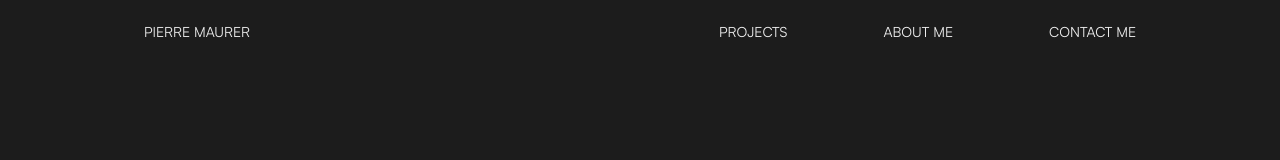
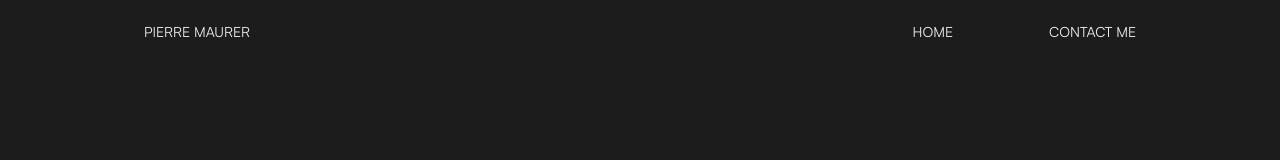
Before and after one commit to PierreMaurer/portfolio, a Next.js app: page / in a window 1280 px wide. Shown: the top 160 px of the page. Built offline with nearby package versions, Linux system fonts and the light colour scheme.

Commit message:
delete: Navbar element, feat: HOME btn in navbar, legal mention and cgu link in footer

```diff
--- a/components/Footer.tsx
+++ b/components/Footer.tsx
@@ -19,7 +19,8 @@ export const Footer = () => {
                           <a href="https://www.linkedin.com/in/pierre-maurer/" target="_blank"><button>Linkedin</button></a>
                           <a href="https://x.com/PierreMaurer_" target="_blank"><button>Twitter</button></a>
                           <a href="https://www.malt.fr/profile/pierremaurer" target="_blank"><button>Malt</button></a>
-                          <a><button>CGU</button></a>
+                          <a href="/cgu"><button>CGU</button></a>
+                          <a href="/legal"><button>Legal Mentions</button></a>
                       </div>
                       <div className="">
                           <p className="opacity-60">© Pierre Maurer – Tous droits réservés – 2025</p>
--- a/components/Navbar.tsx
+++ b/components/Navbar.tsx
@@ -1,3 +1,5 @@
+import Link from "next/link";
+
 export const Navbar = () => {
   return (
       <div className="flex flex-row justify-between ms-5 me-5 lg:ms-36 lg:me-36 h-16 items-center">
@@ -5,8 +7,7 @@ export const Navbar = () => {
               <p className="text-sm">PIERRE MAURER</p>
           </div>
           <div className="flex flex-row gap-5 lg:gap-24 text-sm">
-              <a href='#project'><button className="hover:underline hover:underline-offset-8 ">PROJECTS</button></a>
-              <a href='#profil'><button className="hover:underline hover:underline-offset-8 ">ABOUT ME</button></a>
+              <Link href='/'><button className="hover:underline hover:underline-offset-8 ">HOME</button></Link>
               <a href='https://calendly.com/maurer-developpement/30min' target="_blank"><button className="hover:underline hover:underline-offset-8 ">CONTACT ME</button></a>
           </div>
       </div>
```
